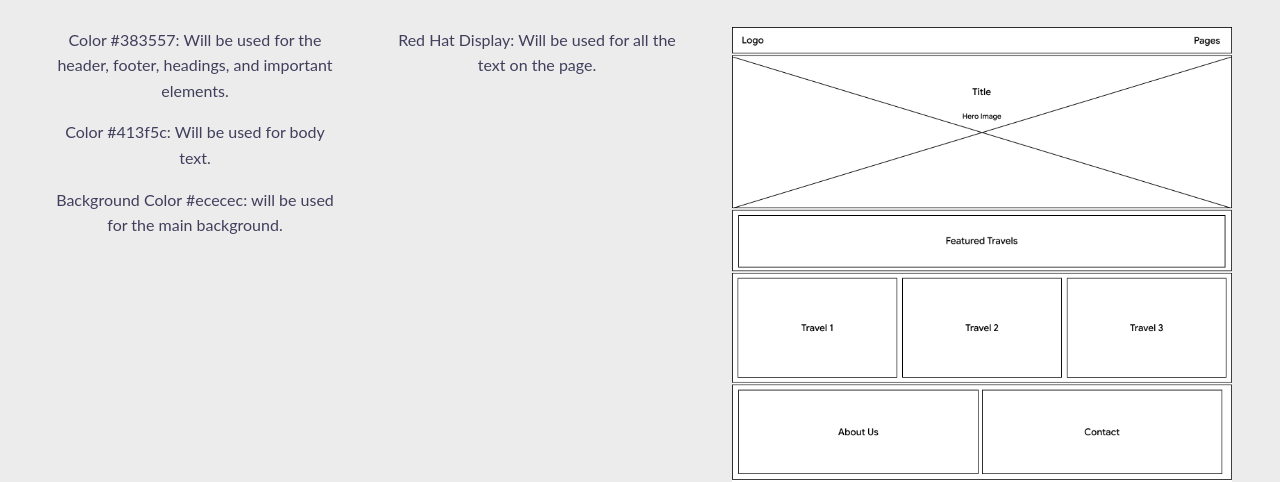
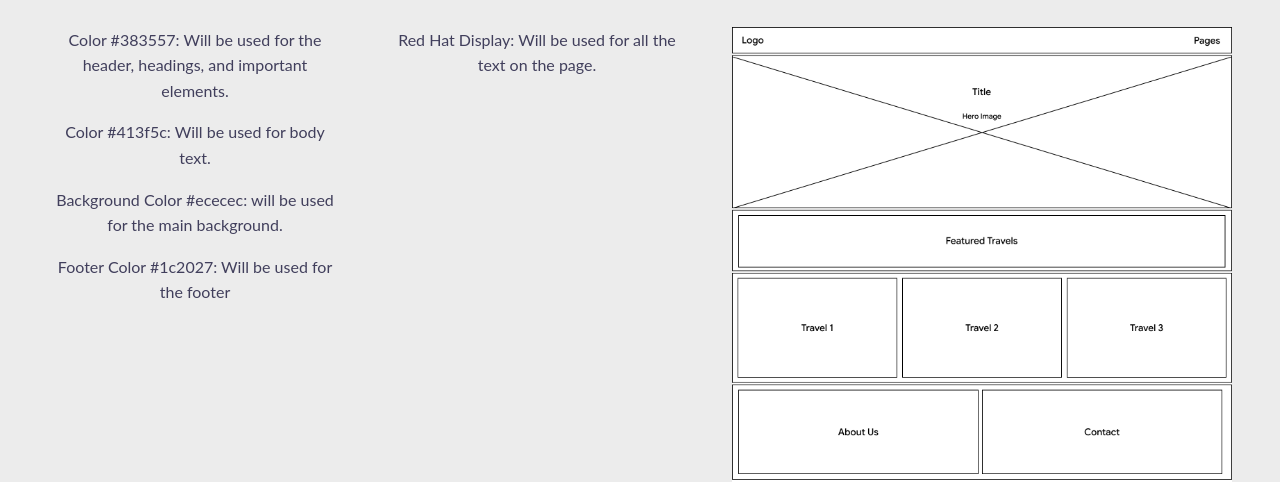
Before and after one commit to jean-m-carnevali/wdd231, a plain HTML site: page siteplan.html in a window 1280 px wide. Shown: the part 653-1135 px from the top of the page. Drawn offline with Linux system fonts and the light colour scheme.

Commit message:
W05 Project: Site Plan

```diff
--- a/siteplan.html
+++ b/siteplan.html
@@ -38,9 +38,10 @@
         </section>
         <section>
             <h2>Color Scheme</h2>
-            <p>Color #383557: Will be used for the header, footer, headings, and important elements.</p>
+            <p>Color #383557: Will be used for the header, headings, and important elements.</p>
             <p>Color #413f5c: Will be used for body text.</p>
             <p>Background Color #ececec: will be used for the main background.</p>
+            <p>Footer Color #1c2027: Will be used for the footer</p>
         </section>
         <section>
             <h2>Typography</h2>
```
